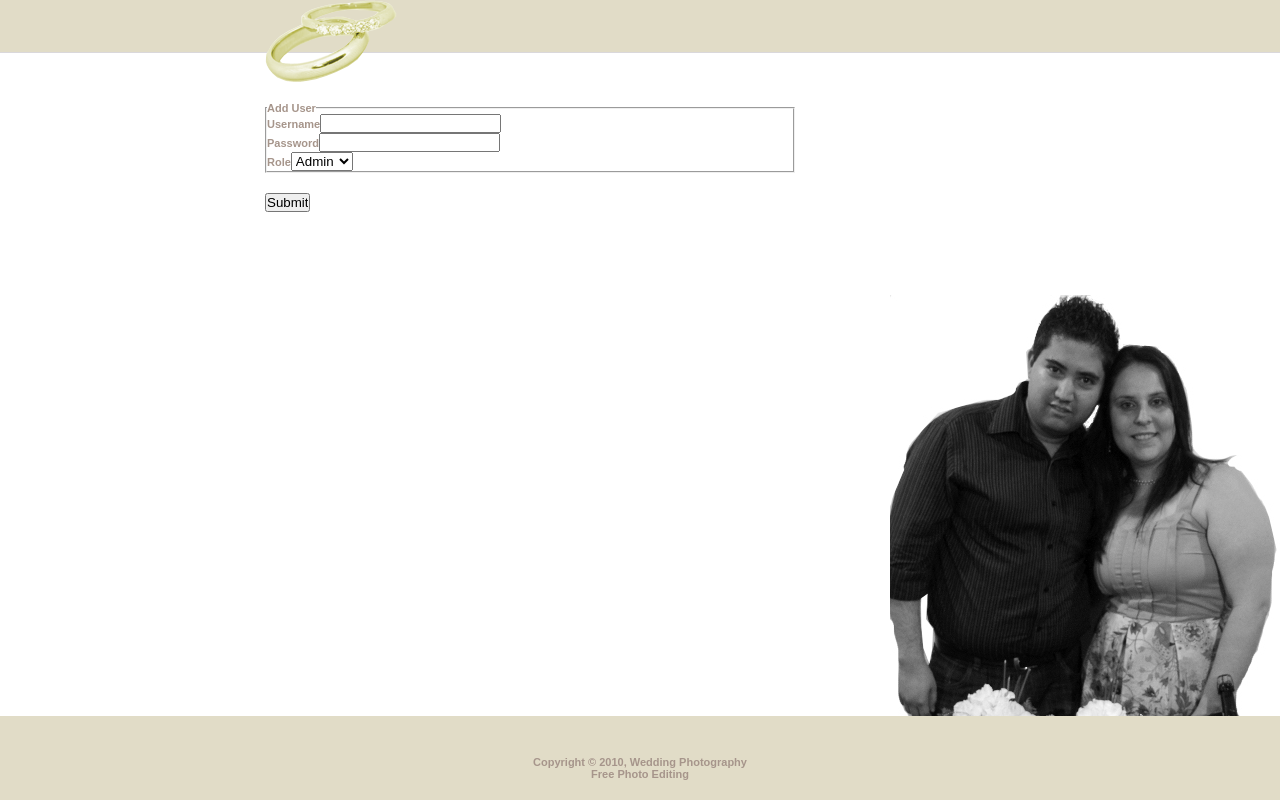
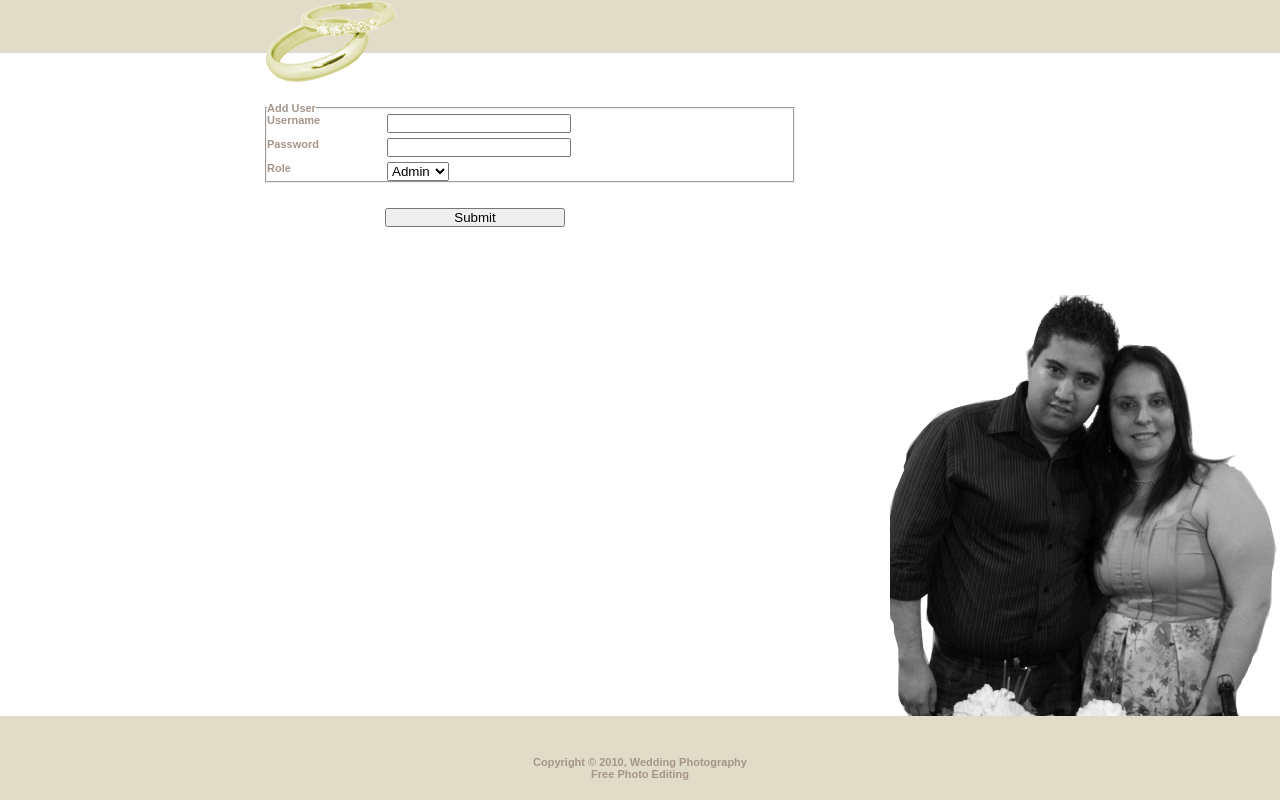
Before and after one commit to mhonorio/RSVPhp, a CakePHP app: template app/View/Users/add.ctp in a window 1280 px wide. Run offline with PHP 8.4 and a stand-in for CakePHP, Linux system fonts and the light colour scheme; the template is opened without the code that fills it, so the values that code supplies are empty; form fields are guessed from the names that the template uses; some libraries are stand-ins or nearby versions; some web fonts are replaced.

Commit message:
Ajustes no css para input e submit da home

```diff
--- a/app/webroot/css/style.css
+++ b/app/webroot/css/style.css
@@ -1,4 +1,26 @@
 @charset "utf-8";
+
+label {
+	float: left;
+	width: 120px;
+	font-weight: bold;
+}
+
+input {
+	width: 180px;
+	margin-bottom: 5px;
+}
+
+.submit {
+	margin-left: 120px;
+	margin-top: 5px;
+	width: 90px;
+}
+
+br {
+	clear: left;
+}
+
 /* CSS Document */
 * { padding:0; margin:0; }
 a { color:inherit;}
```
